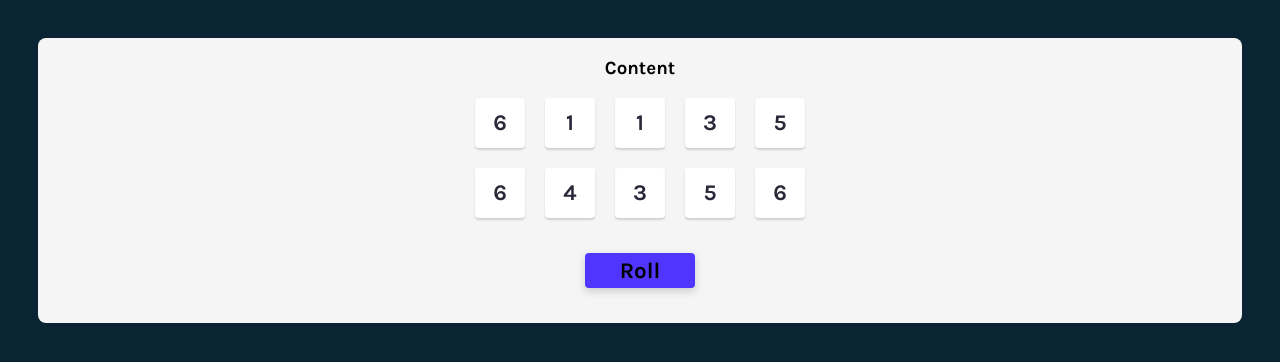
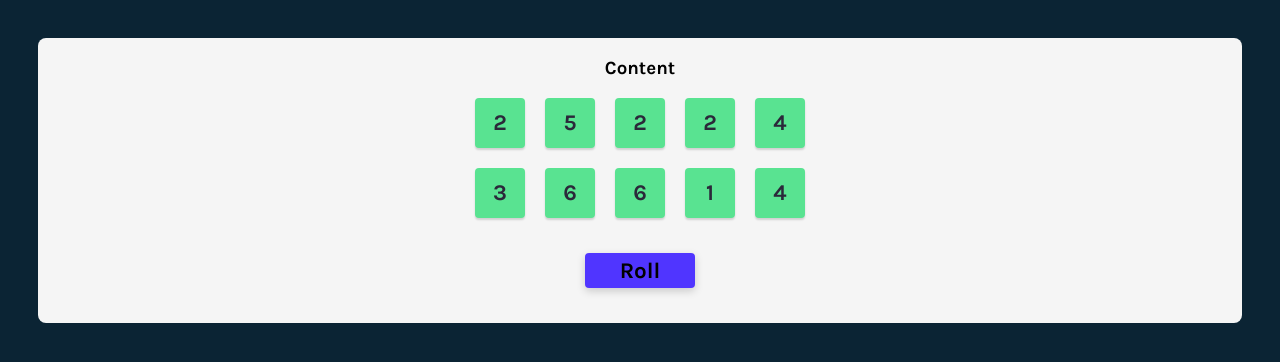
Before and after one commit to Brayve-Pancake/tenzies-game, a React (Vite) app in the folder tenzies-game/: page / in a window 1280 px wide. Shown: the top 362 px of the page. Built offline with nearby package versions, Linux system fonts and the light colour scheme.

Commit message:
Add conditional rendering for each dice

```diff
--- a/tenzies-game/src/App.jsx
+++ b/tenzies-game/src/App.jsx
@@ -1,4 +1,5 @@
 import { useState } from "react";
+import { nanoid } from "nanoid";
 import Content from "./components/Content";
 import Die from "./components/Die";
 
@@ -9,7 +10,11 @@ export default function App() {
   function allNewDice() {
     const newDice = [];
     for (let i = 0; i < 10; i++) {
-      newDice.push(Math.floor(Math.random() * 6) + 1);
+      newDice.push({
+        value: Math.floor(Math.random() * 6) + 1,
+        onHold: true,
+        id: nanoid(),
+      });
     }
     return newDice;
   }
@@ -18,7 +23,9 @@ export default function App() {
     setDice(allNewDice());
   }
 
-  const newDiceArray = dice.map((die) => <Die value={die} />);
+  const newDiceArray = dice.map((die) => (
+    <Die value={die.value} key={die.id} onHold={die.onHold} />
+  ));
 
   return (
     <div className="board">
--- a/tenzies-game/src/components/Die.jsx
+++ b/tenzies-game/src/components/Die.jsx
@@ -1,3 +1,8 @@
 export default function Die(props) {
-  return <button className="die">{props.value}</button>;
+  const styles = { backgroundColor: props.onHold ? "#59E391" : "#FFFFFF" };
+  return (
+    <button className="die" style={styles}>
+      {props.value}
+    </button>
+  );
 }
--- a/tenzies-game/src/index.css
+++ b/tenzies-game/src/index.css
@@ -32,7 +32,6 @@ button {
 }
 
 .die {
-  background: #ffffff;
   box-shadow: 0px 2px 2px rgba(0, 0, 0, 0.15);
   color: #2b283a;
 }
```
